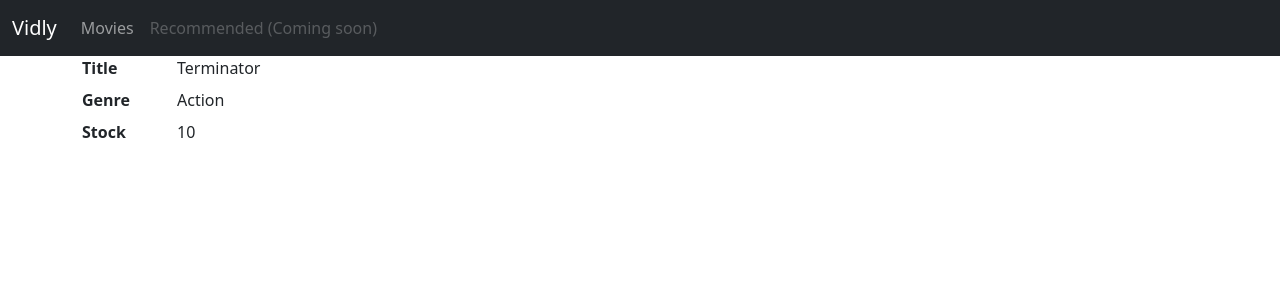
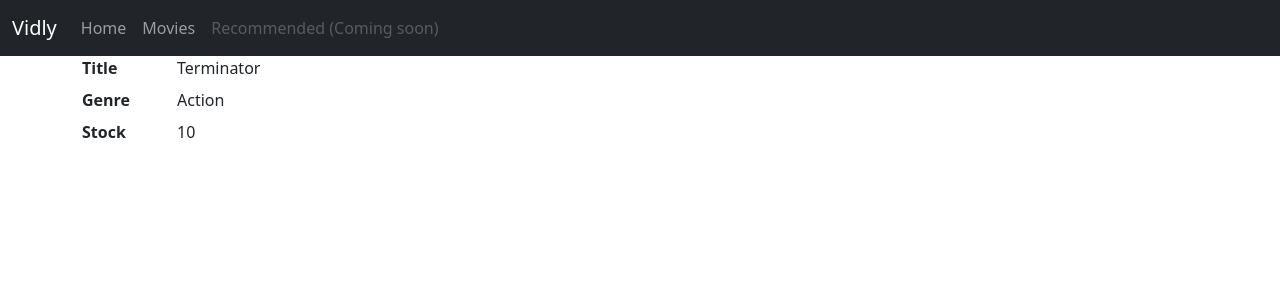
Before and after one commit to Adnan0o7/vidly, a Django app: page /movies/1 in a window 1280 px wide. Shown: the top 300 px of the page. Run offline with Django 3.2, Linux system fonts and the light colour scheme; data comes from the database, SQL or seed files in the repository.

Commit message:
Creating home url using path

```diff
--- a/templates/base.html
+++ b/templates/base.html
@@ -27,6 +27,9 @@
         <div class="collapse navbar-collapse" id="navbarNav">
           <ul class="navbar-nav">
             <li class="nav-item">
+              <a class="nav-link" href="{% url 'home'%}">Home</a>
+            </li>
+            <li class="nav-item">
               <a class="nav-link" href="{% url 'movies:index'%}">Movies</a>
             </li>
             <li class="nav-item">
--- a/vidly/urls.py
+++ b/vidly/urls.py
@@ -21,7 +21,7 @@ from . import views
 movie_resource = MovieResource()
 
 urlpatterns = [
-    path('', views.home),
+    path('', views.home, name='home'),
     path('admin/', admin.site.urls),
     path('movies/', include('movies.urls')),
     path('api/', include(movie_resource.urls)),
```
